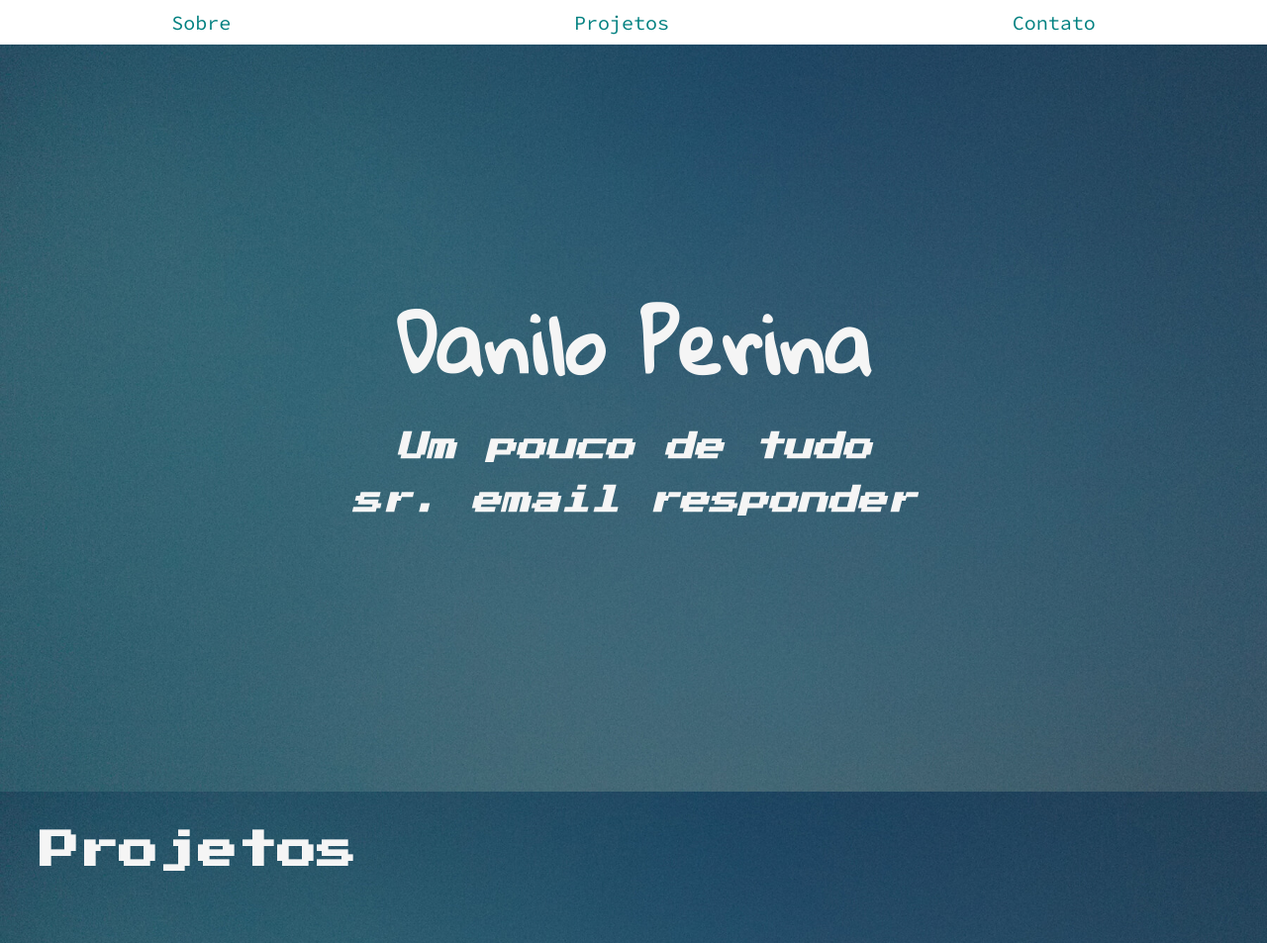
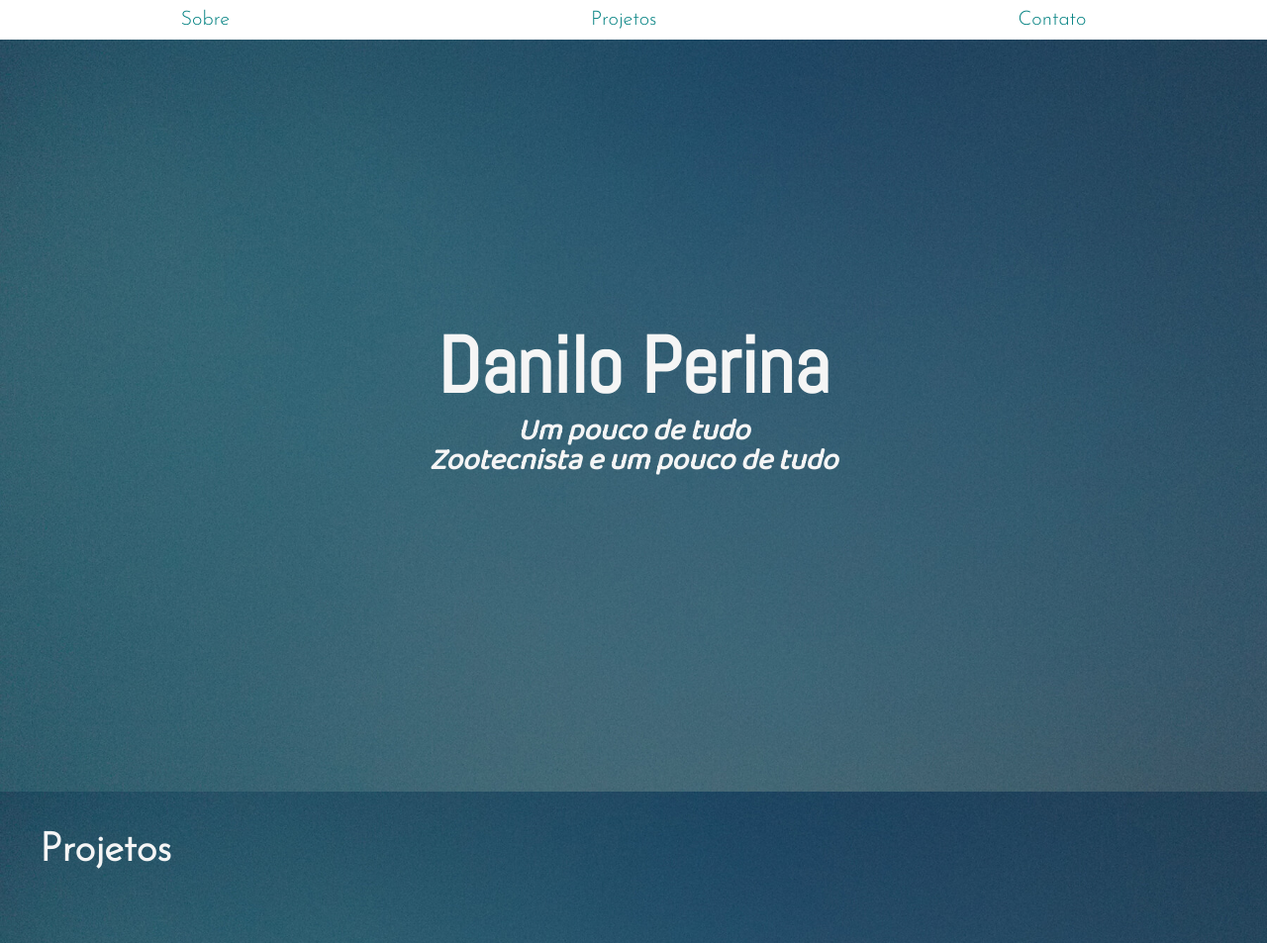
Before and after one commit to daperina/aboutme, a plain HTML site: page index.html in a window 1280 px wide. Shown: the top 953 px of the page at 99% size. Drawn offline with Linux system fonts and the light colour scheme.

Commit message:
aula 3 final

```diff
--- a/css/estilos.css
+++ b/css/estilos.css
@@ -8,7 +8,7 @@
 body {
   background-image: url('../img/fundo.jpg');
   background-size: auto 100vh;
-  font-family: 'Source Code Pro', monospace;
+  font-family: 'Josefin Sans', sans-serif;
   height: 100vh;
   font-size: 12px;
 }
@@ -80,13 +80,13 @@ a:hover {
 
 .site-title {
   font-size: 4em;
-  font-family: 'Gloria Hallelujah', cursive;
+  font-family: 'Abel', sans-serif;
 }
 
 .site-subtitle {
  font-style: italic;
- font-family: 'Press Start 2P', cursive;
- line-height: 1.8em;
+ font-family: 'Baloo 2', cursive;
+ line-height: 1.0em;
 }
 
 .portfolio {
@@ -95,9 +95,9 @@ a:hover {
 }
 
 .portfolio h2 {
-  font-family: 'Press Start 2P', cursive;
+  font-family: 'Josefin Sans', sans-serif;
   color: whitesmoke;
-  margin-bottom: 1.5em;
+  margin-bottom: 1em;
   font-size: 2em;
 }
 
--- a/index.html
+++ b/index.html
@@ -6,8 +6,7 @@
   <meta name="viewport" content="width=device-width, initial-scale=1.0">
   <title>Danilo P.</title>
   <link rel="stylesheet" href="css/estilos.css">
-  <link href="https://fonts.googleapis.com/css2?family=Gloria+Hallelujah&family=Press+Start+2P&family=Source+Code+Pro&display=swap"
-	rel="stylesheet">
+  <link href="https://fonts.googleapis.com/css2?family=Abel&family=Baloo+2&family=Josefin+Sans:wght@300&display=swap" rel="stylesheet">
 </head>
 <body>
   <header>
@@ -21,7 +20,7 @@
 		<div>
 			<h1 class="site-title">Danilo Perina</h1>
 			<h2 class="site-subtitle">Um pouco de tudo</h2>
-			<h2 class="site-subtitle">sr. email responder</h2>
+			<h2 class="site-subtitle">Zootecnista e um pouco de tudo</h2>
 		</div>
   </header>
   <section class="portfolio">
```
